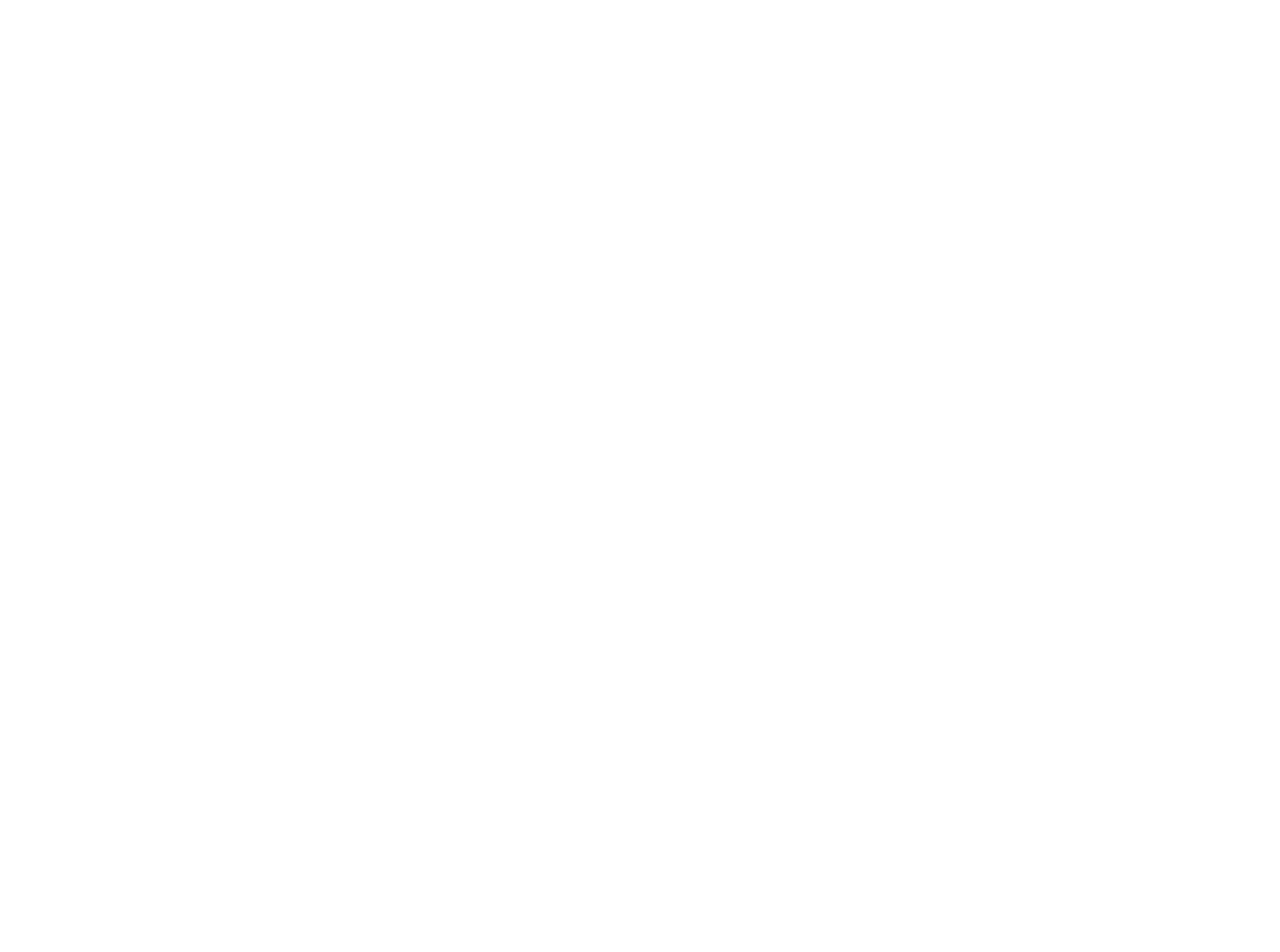
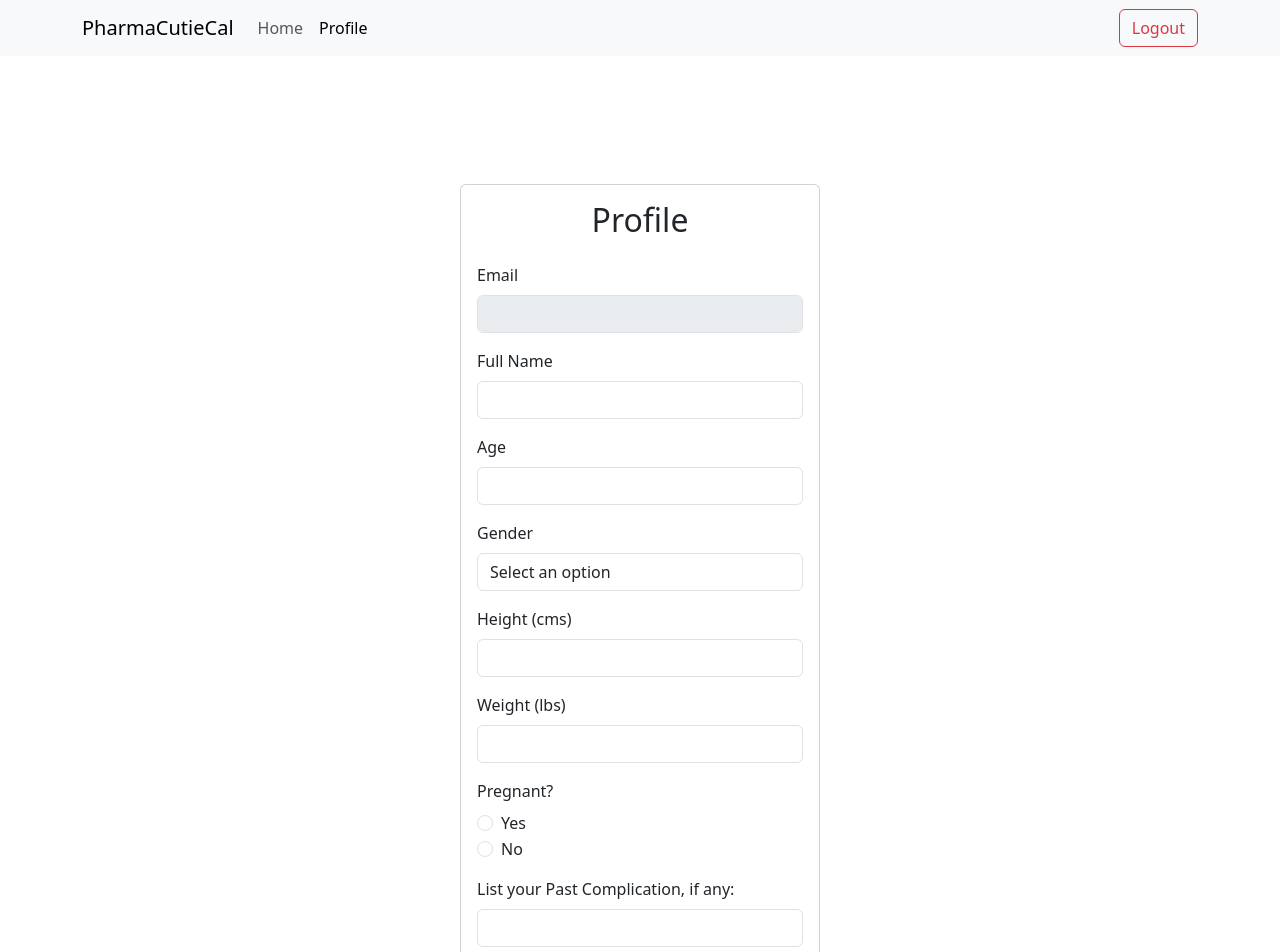
Before and after one commit to TFC-Civic-Tech-Hackathon/drug-effects-predictor, a React (Create React App) app in the folder frontend/drug-effects-predictor/: page /myprofile in a window 1280 px wide. Before the commit this address had no page. Shown: the top 952 px of the page. Before the commit the page ends 800 px from the top, so only its background shows below. Built offline with nearby package versions, Linux system fonts and the light colour scheme.

Commit message:
Home, Profile, Logout Created routing added

```diff
--- a/frontend/drug-effects-predictor/package.json
+++ b/frontend/drug-effects-predictor/package.json
@@ -10,6 +10,7 @@
     "react": "^18.2.0",
     "react-bootstrap": "^2.10.1",
     "react-dom": "^18.2.0",
+    "react-router-bootstrap": "^0.26.2",
     "react-router-dom": "^6.22.1",
     "react-scripts": "5.0.1",
     "web-vitals": "^2.1.4"
--- /dev/null
+++ b/frontend/drug-effects-predictor/src/Home/home.js
@@ -0,0 +1,59 @@
+import React from 'react'
+import { Container, Row, Col, Form, Button, Card,Navbar, Nav } from 'react-bootstrap';
+import { Link } from 'react-router-dom';
+import { LinkContainer } from 'react-router-bootstrap';
+function home() {
+    const handleSubmit = (event) => {
+        event.preventDefault();
+        // Handle the form submission logic here
+        alert('Search Submitted');
+      };
+      const handleLogout = () => {
+        // Here you would handle the actual logout process, like clearing the user session
+        alert('Logging out...');
+      };
+  return (
+    <div>
+    <Navbar bg="light" expand="lg">
+      <Container>
+      <LinkContainer to="/home">
+            <Navbar.Brand>PharmaCutieCal</Navbar.Brand>
+        </LinkContainer>
+
+        <Navbar.Toggle aria-controls="basic-navbar-nav" />
+        <Navbar.Collapse id="basic-navbar-nav">
+          <Nav className="me-auto">
+            <LinkContainer to="/home">
+                <Nav.Link >Home</Nav.Link>
+            </LinkContainer>
+            <LinkContainer to="/myprofile">
+                <Nav.Link >Profile</Nav.Link>
+            </LinkContainer>
+            {/* Add more navigation links as needed */}
+          </Nav>
+          <Button variant="outline-danger" onClick={handleLogout}>Logout</Button>
+        </Navbar.Collapse>
+      </Container>
+    </Navbar>
+    <Container className="justify-content-center align-items-center custom-flex-width" style={{ minHeight: "100vh", width:"70vw", marginTop:"10%", marginBottom:"10%" }}>
+      <Form onSubmit={handleSubmit}>
+      <Row>
+        <h2 className="text-center mb-4">Home</h2>
+        <Col md={8}>
+
+        <Form.Group id="email" className="mb-3">
+            <Form.Control placeholder="Search Your Drug/Vaccine" type="text" required />
+        </Form.Group>
+        </Col>
+        <Col md={4}>
+        <Button className="w-100" type="submit">Search</Button>
+        </Col>
+
+      </Row>
+      </Form>
+    </Container>
+    </div>
+  )
+}
+
+export default home
--- a/frontend/drug-effects-predictor/src/Login/login.js
+++ b/frontend/drug-effects-predictor/src/Login/login.js
@@ -9,7 +9,7 @@ function login() {
         alert('Login submitted');
       };
   return (
-    <Container className="d-flex justify-content-center align-items-center" style={{ minHeight: "100vh", minwidth:"70vw" }}>
+    <Container className="justify-content-center align-items-center custom-flex-width" style={{ minHeight: "100vh", width:"30vw", marginTop:"10%", marginBottom:"10%" }}>
       <Row>
         <Col md={12} className="mx-auto">
           <Card>
--- /dev/null
+++ b/frontend/drug-effects-predictor/src/Profile/Profile.js
@@ -0,0 +1,128 @@
+import React, { useState } from 'react'
+import { Container, Row, Col, Form, Button, Card,Navbar, Nav } from 'react-bootstrap';
+import { Link } from 'react-router-dom';
+import { LinkContainer } from 'react-router-bootstrap';
+
+function Profile() {
+    const [selectedGenderOption, setSelectedGenderOption] = useState('');
+    const [selectedPregnantOption, setSelectedPregnantOption] = useState('');
+
+    const handlePregnantRadioChange = (event) => {
+        setSelectedPregnantOption(event.target.value);
+    };
+    const handleSubmit = (event) => {
+        event.preventDefault();
+        // Handle the form submission logic here
+        alert('Profile Updated');
+      };
+      const handleGenderSelectChange = (event) => {
+        setSelectedGenderOption(event.target.value);
+      };
+      const handleLogout = () => {
+        // Here you would handle the actual logout process, like clearing the user session
+        alert('Logging out...');
+      };
+  return (
+    <div>
+    <Navbar bg="light" expand="lg">
+      <Container>
+        <LinkContainer to="/home">
+            <Navbar.Brand>PharmaCutieCal</Navbar.Brand>
+        </LinkContainer>
+
+        <Navbar.Toggle aria-controls="basic-navbar-nav" />
+        <Navbar.Collapse id="basic-navbar-nav">
+          <Nav className="me-auto">
+            <LinkContainer to="/home">
+                <Nav.Link >Home</Nav.Link>
+            </LinkContainer>
+            <LinkContainer to="/myprofile">
+                <Nav.Link >Profile</Nav.Link>
+            </LinkContainer>
+
+            {/* Add more navigation links as needed */}
+          </Nav>
+          <Button variant="outline-danger" onClick={handleLogout}>Logout</Button>
+        </Navbar.Collapse>
+      </Container>
+    </Navbar>
+    <Container className="justify-content-center align-items-center custom-flex-width" style={{ minHeight: "100vh", width:"30vw", marginTop:"10%", marginBottom:"10%" }}>
+      <Row>
+        <Col md={12} className="mx-auto">
+          <Card>
+            <Card.Body>
+              <h2 className="text-center mb-4">Profile</h2>
+              <Form onSubmit={handleSubmit}>
+                <Form.Group id="email" className="mb-3">
+                  <Form.Label>Email</Form.Label>
+                  <Form.Control type="email" required disabled/>
+                </Form.Group>
+                <Form.Group id="age" className="mb-3">
+                  <Form.Label>Full Name</Form.Label>
+                  <Form.Control type="text" required />
+                </Form.Group>
+                <Form.Group id="age" className="mb-3">
+                  <Form.Label>Age</Form.Label>
+                  <Form.Control type="number" required />
+                </Form.Group>
+                <Form.Group id="gender" className="mb-3">
+                  <Form.Label>Gender</Form.Label>
+                  <Form.Control as="select" custom onChange={handleGenderSelectChange} value={selectedGenderOption}>
+                    <option value="" disabled>Select an option</option>
+                    <option value="male">Male</option>
+                    <option value="female">Female</option>
+
+                    {/* Add more options as needed */}
+                </Form.Control>
+                </Form.Group>
+                <Form.Group id="height" className="mb-3">
+                  <Form.Label>Height (cms)</Form.Label>
+                  <Form.Control type="number" required />
+                </Form.Group>
+                <Form.Group id="weight" className="mb-3">
+                  <Form.Label>Weight (lbs)</Form.Label>
+                  <Form.Control type="number" required />
+                </Form.Group>
+                <Form.Group id="pregnant" className="mb-3">
+                  <Form.Label>Pregnant?</Form.Label>
+                  <Form.Group>
+
+                    <Form.Check
+                        type="radio"
+                        label="Yes"
+                        value="yes"
+                        name="formHorizontalRadios"
+                        id="formHorizontalRadios1"
+                        onChange={handlePregnantRadioChange}
+                        checked={selectedPregnantOption === 'yes'}
+                    />
+                    <Form.Check
+                        type="radio"
+                        label="No"
+                        value="no"
+                        name="formHorizontalRadios"
+                        id="formHorizontalRadios2"
+                        onChange={handlePregnantRadioChange}
+                        checked={selectedPregnantOption === 'no'}
+                    />
+
+                    {/* Add more radio buttons as needed */}
+                    </Form.Group>
+                </Form.Group>
+                <Form.Group id="pastcomplication" className="mb-3">
+                  <Form.Label>List your Past Complication, if any:</Form.Label>
+                  <Form.Control type="text" required />
+                </Form.Group>
+                <Button className="w-100" type="submit">Submit</Button>
+
+              </Form>
+            </Card.Body>
+          </Card>
+        </Col>
+      </Row>
+    </Container>
+    </div>
+  )
+}
+
+export default Profile
--- a/frontend/drug-effects-predictor/src/Signup/signup.js
+++ b/frontend/drug-effects-predictor/src/Signup/signup.js
@@ -9,7 +9,7 @@ function signup() {
         alert('Signup submitted');
       };
   return (
-    <Container className="d-flex justify-content-center align-items-center" style={{ minHeight: "100vh", minwidth:"70vw" }}>
+    <Container className="justify-content-center align-items-center custom-flex-width" style={{ minHeight: "100vh", width:"30vw", marginTop:"10%", marginBottom:"10%" }}>
       <Row>
         <Col md={12} className="mx-auto">
           <Card>
--- a/frontend/drug-effects-predictor/src/index.js
+++ b/frontend/drug-effects-predictor/src/index.js
@@ -4,6 +4,8 @@ import './index.css';
 import App from './App';
 import Login from './Login/login'
 import Signup from './Signup/signup'
+import Home from './Home/home'
+import Profile from './Profile/Profile'
 import reportWebVitals from './reportWebVitals';
 import { BrowserRouter, Routes, Route } from 'react-router-dom';
 import 'bootstrap/dist/css/bootstrap.min.css';
@@ -15,7 +17,9 @@ root.render(
       <Routes>
         <Route path="/" element={<App />} /> {/* Home Page */}
         <Route path="/login" element={<Login />} /> {/* Login Page */}
-        <Route path="/signup" element={<Signup />} /> {/* Login Page */}
+        <Route path="/signup" element={<Signup />} /> {/* Signup Page */}
+        <Route path="/home" element={<Home />} /> {/* Home Page */}
+        <Route path="/myprofile" element={<Profile />} /> {/* Profile Page */}
         {/* Add more routes as needed */}
       </Routes>
     </BrowserRouter>
```
Also changed, not shown: 1 other file (tests, documents, lock files or other folders).
